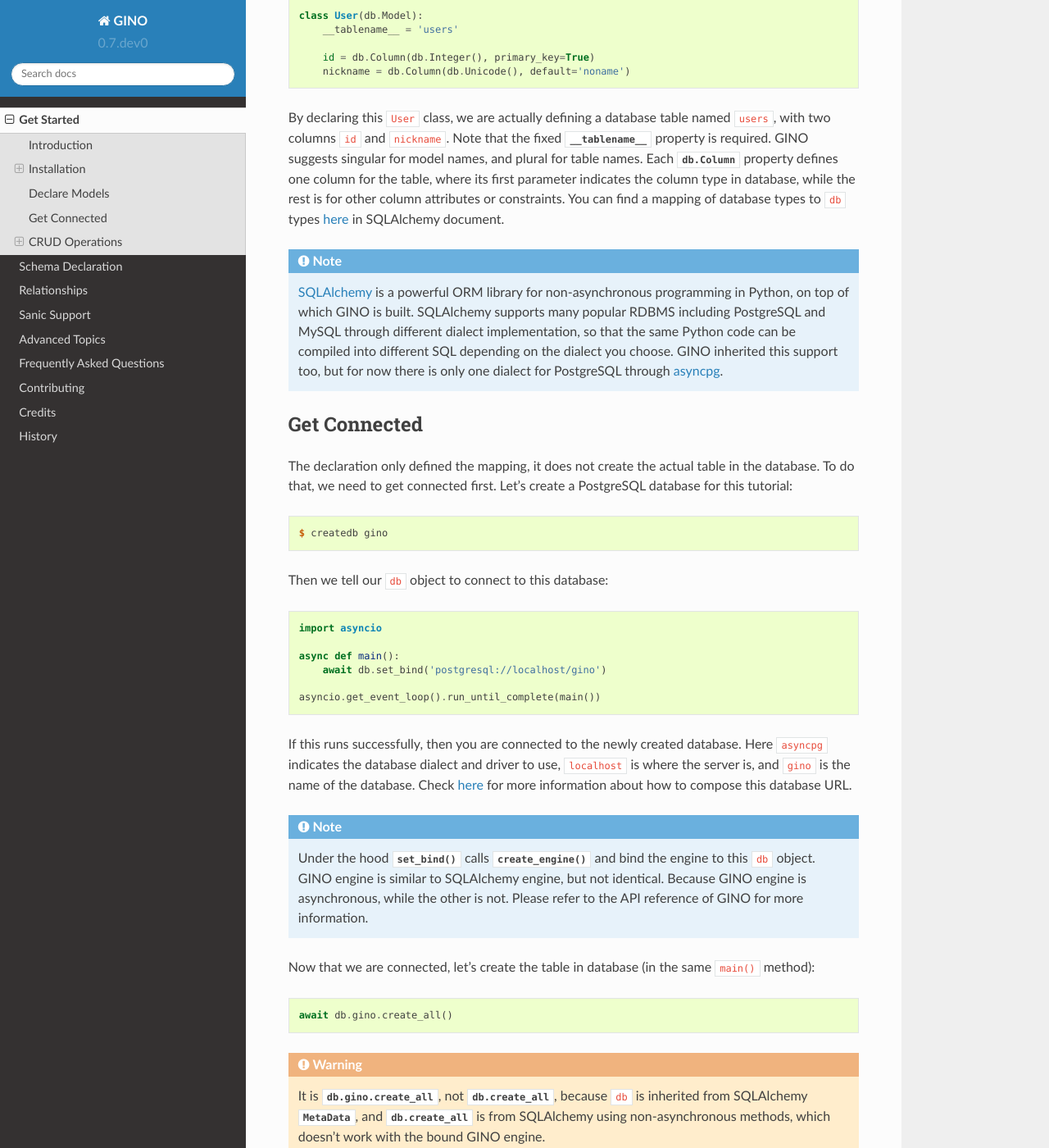
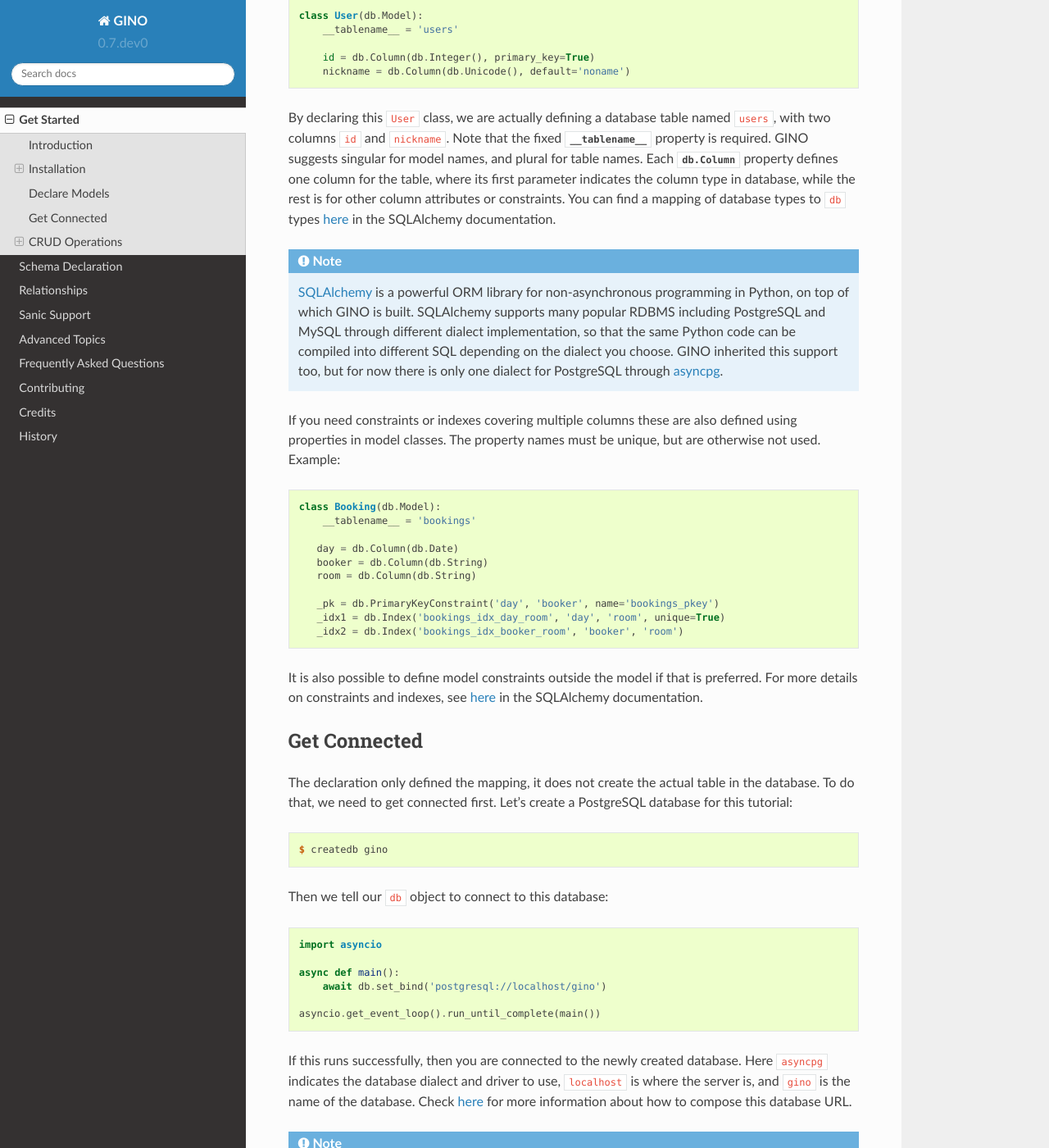
Before and after one commit to python-gino/gino, a Sphinx documentation site: the page built from docs/tutorial.rst, in a window 1280 px wide and 1400 px high, scrolled down 1885 px. Shown: the whole window at 82% size. Built offline with Sphinx 7.4.7 and the Read the Docs theme 2.0.0, drawn with Linux system fonts in a browser that asks for light colours; pages that are not in the unit, such as notebooks, are missing from menus.

Commit message:
Add support for inline Model constraints

```diff
--- a/docs/tutorial.rst
+++ b/docs/tutorial.rst
@@ -117,8 +117,8 @@ suggests singular for model names, and plural for table names. Each
 the table, where its first parameter indicates the column type in database,
 while the rest is for other column attributes or constraints. You can find a
 mapping of database types to ``db`` types `here
-<http://docs.sqlalchemy.org/en/latest/core/type_basics.html>`_ in SQLAlchemy
-document.
+<http://docs.sqlalchemy.org/en/latest/core/type_basics.html>`_ in the SQLAlchemy
+documentation.
 
 .. note::
 
@@ -131,6 +131,26 @@ document.
 
 .. _asyncpg: https://github.com/MagicStack/asyncpg
 .. _SQLAlchemy: https://www.sqlalchemy.org/
+
+If you need constraints or indexes covering multiple columns these are also
+defined using properties in model classes. The property names must be unique,
+but are otherwise not used. Example::
+
+    class Booking(db.Model):
+        __tablename__ = 'bookings'
+
+       day = db.Column(db.Date)
+       booker = db.Column(db.String)
+       room = db.Column(db.String)
+
+       _pk = db.PrimaryKeyConstraint('day', 'booker', name='bookings_pkey')
+       _idx1 = db.Index('bookings_idx_day_room', 'day', 'room', unique=True)
+       _idx2 = db.Index('bookings_idx_booker_room', 'booker', 'room')
+
+It is also possible to define model constraints outside the model if that is
+preferred. For more details on constraints and indexes, see `here
+<http://docs.sqlalchemy.org/en/latest/core/constraints.html>`_ in the SQLAlchemy
+documentation.
 
 
 Get Connected
```
Also changed, not shown: 1 other file.
